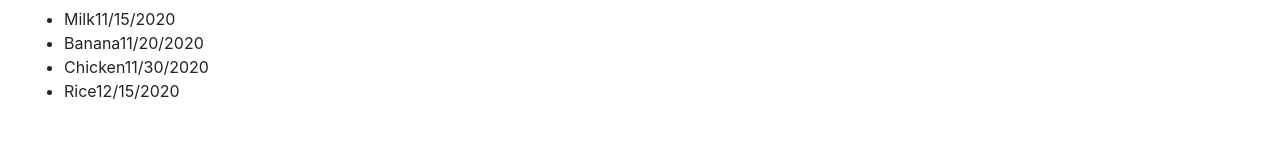
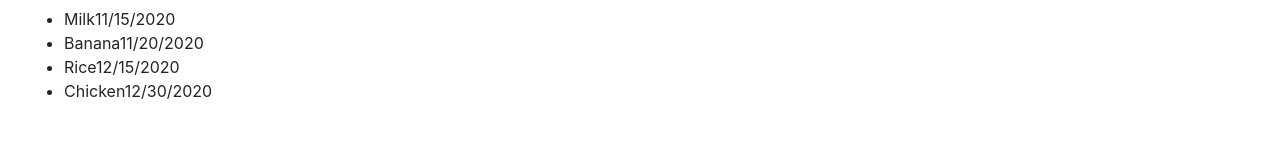
Before and after one commit to danielzairin/grocery-buddy, a React (Create React App) app: page /Pantry in a window 1280 px wide. Shown: the part 213-364 px from the top of the page. Built offline with nearby package versions, Linux system fonts and the light colour scheme.

Commit message:
Update ascending order of the expiry date

```diff
--- a/src/components/Pantry.js
+++ b/src/components/Pantry.js
@@ -25,7 +25,7 @@ function addPantry(event){
     var dt=showdate.toDateString();
 
 //sortingbyExpiryDate
-const sortedpantryItems = pantryItems.slice().sort((a,b) => b.expiryDate - a.expiryDate)
+const sortedpantryItems = pantryItems.sort((a,b) => a.expiryDate - b.expiryDate)
 
 
 
--- a/src/testData.js
+++ b/src/testData.js
@@ -12,7 +12,7 @@ export let pantryItems = [
   {
     id: 3,
     name: "Chicken",
-    expiryDate: new Date(2020, 10, 30),
+    expiryDate: new Date(2020, 11, 30),
   },
   {
     id: 4,
```
